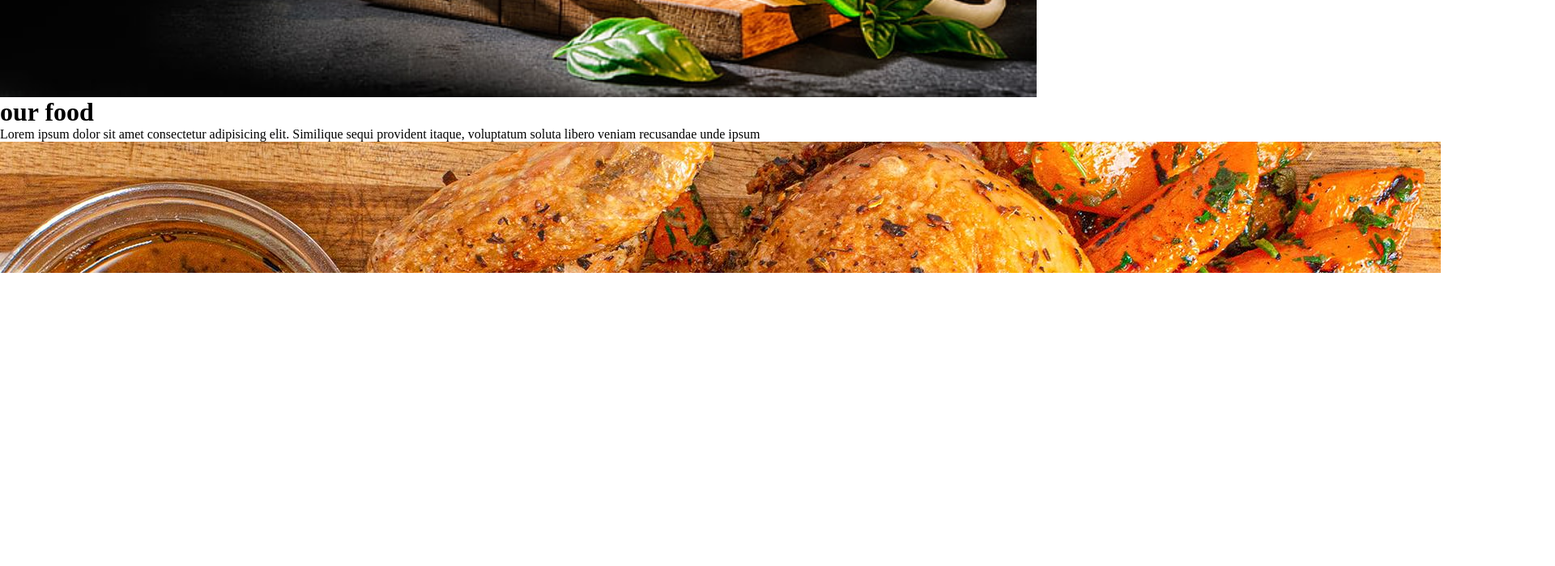
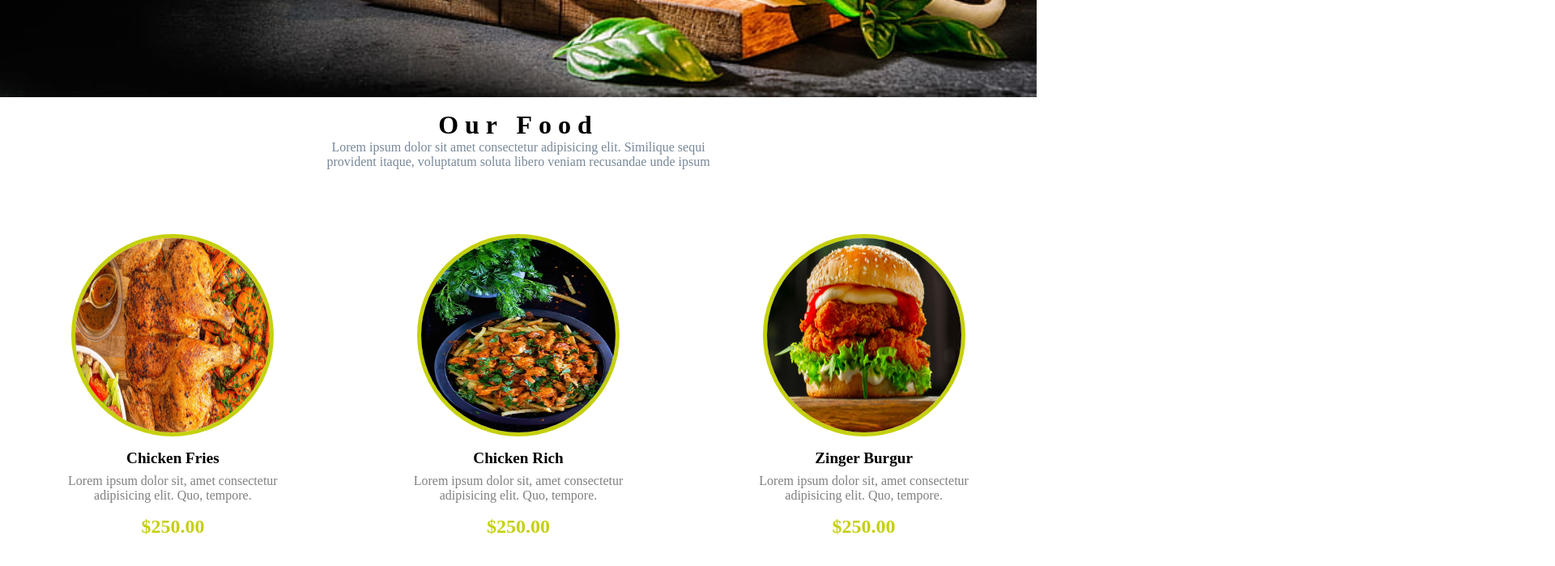
Before and after one commit to YousufMohammadi/foodBurg, a plain HTML site: page index.html in a window 1280 px wide. Shown: the part 680-1379 px from the top of the page at 81% size, 1920 px wide, since content can reach past the window. Drawn offline with nearby package versions, Linux system fonts and the light colour scheme.

Commit message:
our food section styled

```diff
--- a/resources/css/style.css
+++ b/resources/css/style.css
@@ -7,14 +7,22 @@
     display: flex;
     flex-direction: column;
     justify-content: space-around;
+    flex-wrap: wrap;
+    align-items: center;
 }
 .flex-row{
     display: flex;
     flex-direction: row;
+    justify-content: center;
+    flex-wrap: wrap;
 }
 a{
     text-decoration: none;
 }
+:root{
+    font-family: 'Times New Roman', Times, serif;
+}
+/* ________________________________________ */
 #header{
     padding: 2rem 3rem;
     background: url("img/header-bg.jpg") no-repeat fixed center;
@@ -113,6 +121,7 @@ a{
 .order-text{
     color: lightslategray;
     font-size: 1rem;
+    margin-bottom: 2rem;
 }
 .order-link{
     color: white;
@@ -130,3 +139,51 @@ a{
     background-color: #ff6a00ea;
     transition: 0.5s;
 }
+/* ___________________________________________ */
+.ourFood-container{
+    text-align: center;
+}
+.ourFood-header{
+    width: 40%;
+    margin: 0 auto;
+    padding-top: 1rem;
+    text-transform: capitalize;
+    letter-spacing: 0.5rem;
+
+}
+.ourFood-text{
+    width: 40%;
+    margin: 0 auto;
+    padding-bottom: 1rem;
+    color: lightslategrey;
+}
+.menu-container{
+    padding-top: 2rem;
+}
+.menu-image{
+    width: 250px;
+    height: 250px;
+    border-radius: 50%;
+    border: 5px solid #c5d00efd;
+    margin-bottom: 1rem;
+}
+.menu-name{
+    text-transform: capitalize;
+    font-size: 1.2rem;
+    margin-bottom: 0.5rem;
+    font-weight: 600;
+}
+.menu{
+    width: 33.33%;
+    padding: 2rem 3rem;
+}
+.menu-text{
+    color: gray;
+    margin-bottom: 1rem;
+}
+.menu-cost{
+    color: #c5d00efd;
+    font-size: 1.5rem;
+    font-weight: 600;
+}
+/* ______________________________________________ */
```
